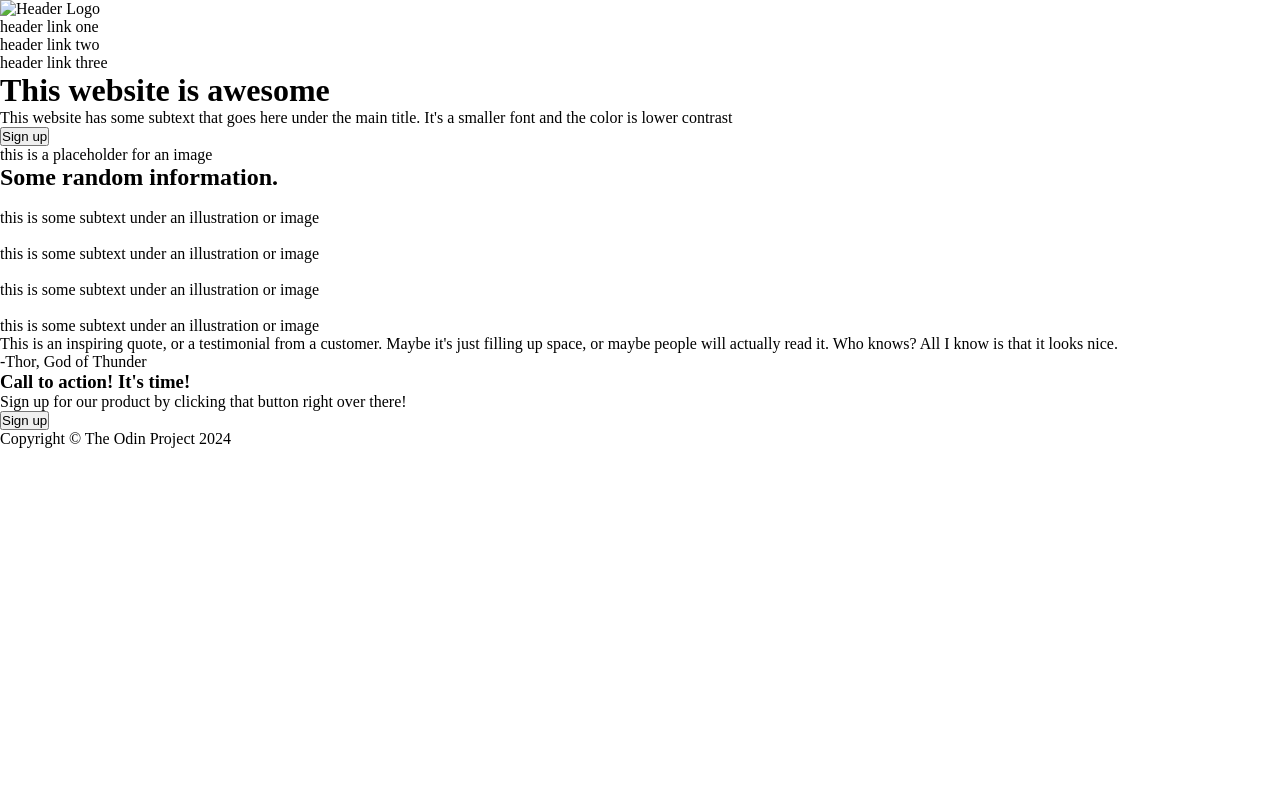
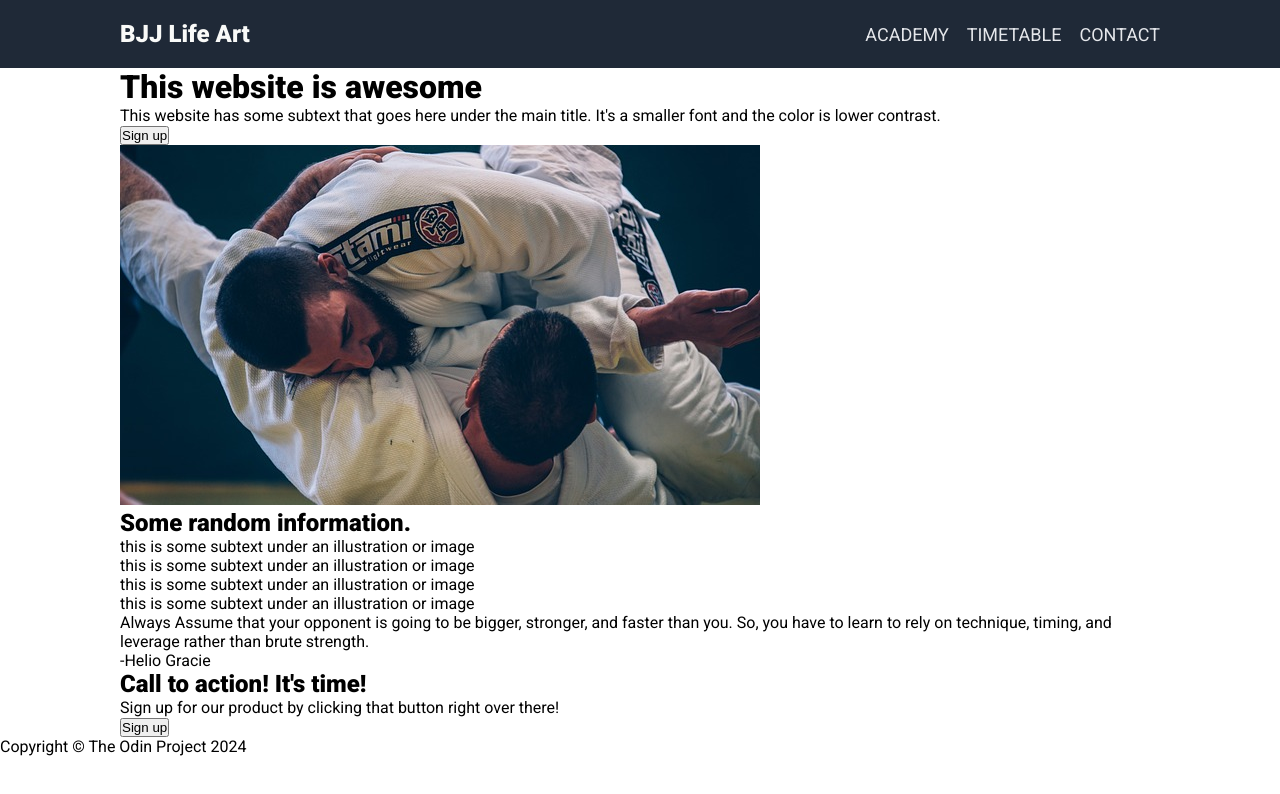
Before and after one commit to ctarx/Odin-Landing-Page, a plain HTML site: page index.html in a window 1280 px wide. Drawn offline with Linux system fonts and the light colour scheme.

Commit message:
Change html structure and add navbar style

```diff
--- a/index.html
+++ b/index.html
@@ -3,67 +3,78 @@
   <head>
     <meta charset="UTF-8" />
     <meta name="viewport" content="width=device-width, initial-scale=1" />
-    <title>Landing Page</title>
+    <title>BJJ Academy</title>
     <link href="./style.css" rel="stylesheet" />
   </head>
   <body>
-    <div class="header">
-      <nav>
-        <img src="" alt="Header Logo" />
-        <ul>
-          <li><a href=""></a>header link one</li>
-          <li><a href=""></a>header link two</li>
-          <li><a href=""></a>header link three</li>
+    <nav class="navbar">
+      <div class="container">
+        <div class="logo">BJJ Life Art</div>
+        <ul class="nav">
+          <li><a href="#">Academy</a></li>
+          <li><a href="#">Timetable</a></li>
+          <li><a href="#">Contact</a></li>
         </ul>
+      </div>
     </nav>
-      <header>
+    <header class="header">
+      <div class="container">
+        <div>
           <h1>This website is awesome</h1>
           <p>
             This website has some subtext that goes here under the main title.
-          It's a smaller font and the color is lower contrast
+            It's a smaller font and the color is lower contrast.
           </p>
           <button>Sign up</button>
-        <div class="header-img">
-          <img src="" alt="" />this is a placeholder for an image
+        </div>
+        <img src="./images/bjj.jpg" alt="Brazilian Jiu-Jitsu photo" />
       </div>
     </header>
-    </div>
+
     <section class="cards">
+      <div class="container">
         <h2>Some random information.</h2>
         <div class="card">
-        <img src="" alt="" />
+          <div class="box"></div>
           <p>this is some subtext under an illustration or image</p>
         </div>
         <div class="card">
-        <img src="" alt="" />
+          <div class="box"></div>
           <p>this is some subtext under an illustration or image</p>
         </div>
         <div class="card">
-        <img src="" alt="" />
+          <div class="box"></div>
           <p>this is some subtext under an illustration or image</p>
         </div>
         <div class="card">
-        <img src="" alt="" />
+          <div class="box"></div>
           <p>this is some subtext under an illustration or image</p>
+        </div>
       </div>
     </section>
     <section class="quote">
+      <div class="container">
         <blockquote>
           <p>
-          This is an inspiring quote, or a testimonial from a customer. Maybe
-          it's just filling up space, or maybe people will actually read it. Who
-          knows? All I know is that it looks nice.
+            Always Assume that your opponent is going to be bigger, stronger,
+            and faster than you. So, you have to learn to rely on technique,
+            timing, and leverage rather than brute strength.
           </p>
         </blockquote>
-      <p>-Thor, God of Thunder</p>
+        <p>-Helio Gracie</p>
+      </div>
     </section>
-    <section class="banner-container">
-      <div class="banner">
-        <h3>Call to action! It's time!</h3>
-        <p>Sign up for our product by clicking that button right over there!</p>
+    <section class="cta">
+      <div class="container">
+        <div>
+          <h2>Call to action! It's time!</h2>
+          <p>
+            Sign up for our product by clicking that button right over there!
+          </p>
         </div>
         <button>Sign up</button>
+      </div>
     </section>
-    <footer><p>Copyright &#169; The Odin Project 2024</p></footer>
+    <footer class="footer">Copyright &copy; The Odin Project 2024</footer>
   </body>
 </html>
--- a/style.css
+++ b/style.css
@@ -1,5 +1,60 @@
+@import url("https://fonts.googleapis.com/css2?family=Roboto:wght@400;900&display=swap");
+
 * {
+  box-sizing: border-box;
   margin: 0;
   padding: 0;
-  box-sizing: border-box;
 }
+
+body {
+  font-family: "Roboto", sans-serif;
+  display: flex;
+  flex-direction: column;
+}
+
+img {
+  max-width: 100%;
+}
+
+ul {
+  list-style-type: none;
+}
+
+.container {
+  max-width: 1100px;
+  margin: 0 auto;
+  padding: 0 30px;
+}
+
+.navbar {
+  background-color: #1f2937;
+  padding: 20px 0;
+}
+
+.navbar a {
+  text-decoration: none;
+  color: #e5e7eb;
+  font-size: 18px;
+  text-transform: uppercase;
+}
+
+.navbar a:hover {
+  border-bottom: 1px dotted;
+}
+
+.navbar .logo {
+  color: #f9faf8;
+  font-size: 24px;
+  font-weight: bold;
+}
+
+.navbar .container {
+  display: flex;
+  justify-content: space-between;
+  align-items: center;
+}
+
+.nav {
+  display: flex;
+  gap: 18px;
+}
```
Also changed, not shown: images/bjj.jpg (added). Lines whose indentation alone changed are shown as unchanged.
